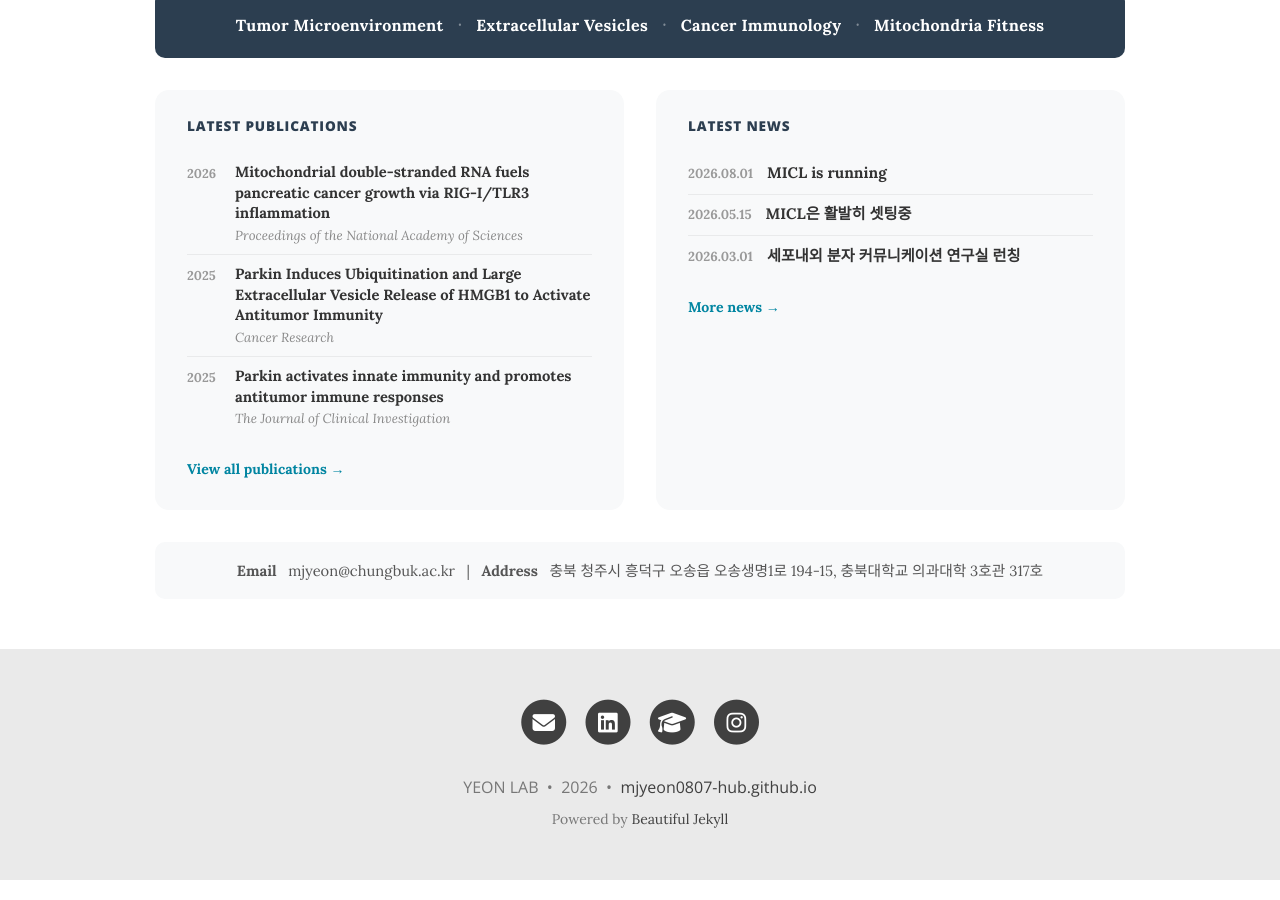
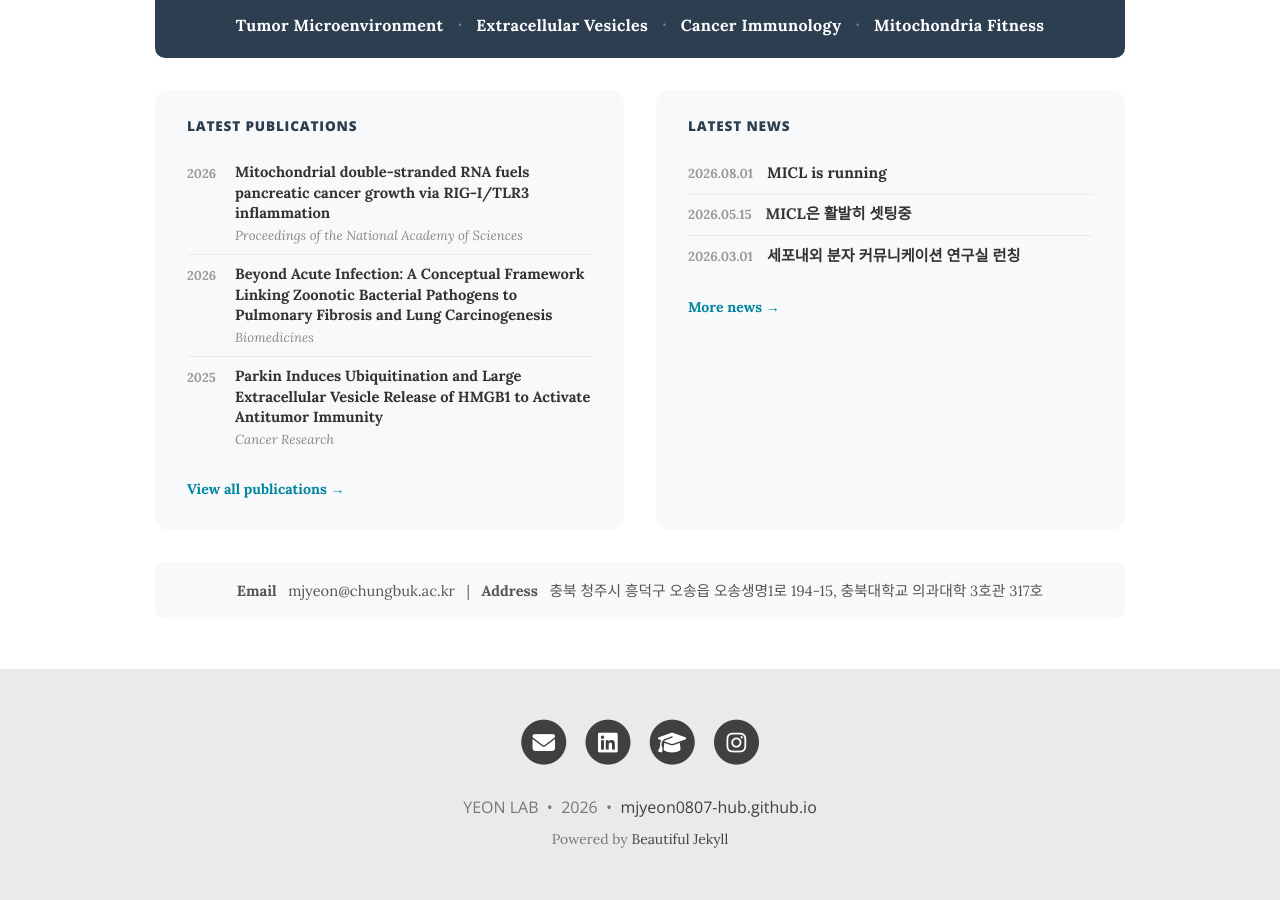
Before and after one commit to mjyeon0807-hub/mjyeon0807-hub.github.io, a Jekyll site: the page built from index.md, in a window 1280 px wide and 900 px high, scrolled down 920 px. Built offline with Jekyll 4.4.1, drawn with Linux system fonts in a browser that asks for light colours.

Commit message:
Add Lee et al. 2026 Biomedicines paper (zoonotic pathogens/pulmonary fibrosis/lung carcinogenesis)
Co-Authored-By: Claude Sonnet 5 <noreply@anthropic.com>

```diff
--- a/_data/publications.yml
+++ b/_data/publications.yml
@@ -1,3 +1,14 @@
+- id: lee2026zoonotic
+  year: 2026
+  title: "Beyond Acute Infection: A Conceptual Framework Linking Zoonotic Bacterial Pathogens to Pulmonary Fibrosis and Lung Carcinogenesis"
+  authors: "Lee, Ju Hee; Kim, Nam Yee; Choi, Chang-Min; Yeon, Minjeong"
+  journal: "Biomedicines"
+  volume: "14"
+  number: "8"
+  pages: "1776"
+  doi: "10.3390/biomedicines14081776"
+  url: "https://www.mdpi.com/2227-9059/14/8/1776"
+
 - id: milcarek2026mitochondrial
   year: 2026
   title: "Mitochondrial double-stranded RNA fuels pancreatic cancer growth via RIG-I/TLR3 inflammation"
```
